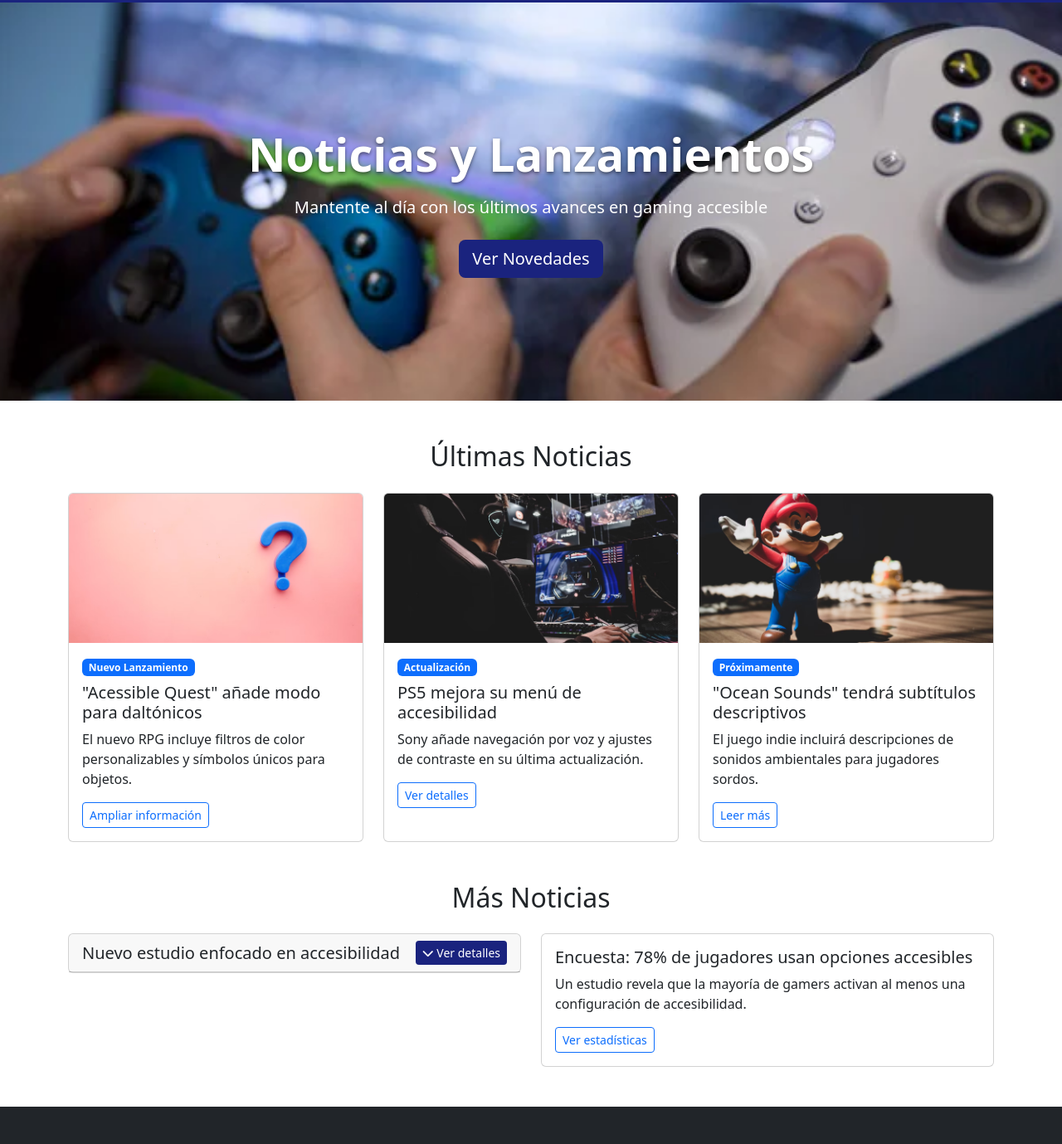
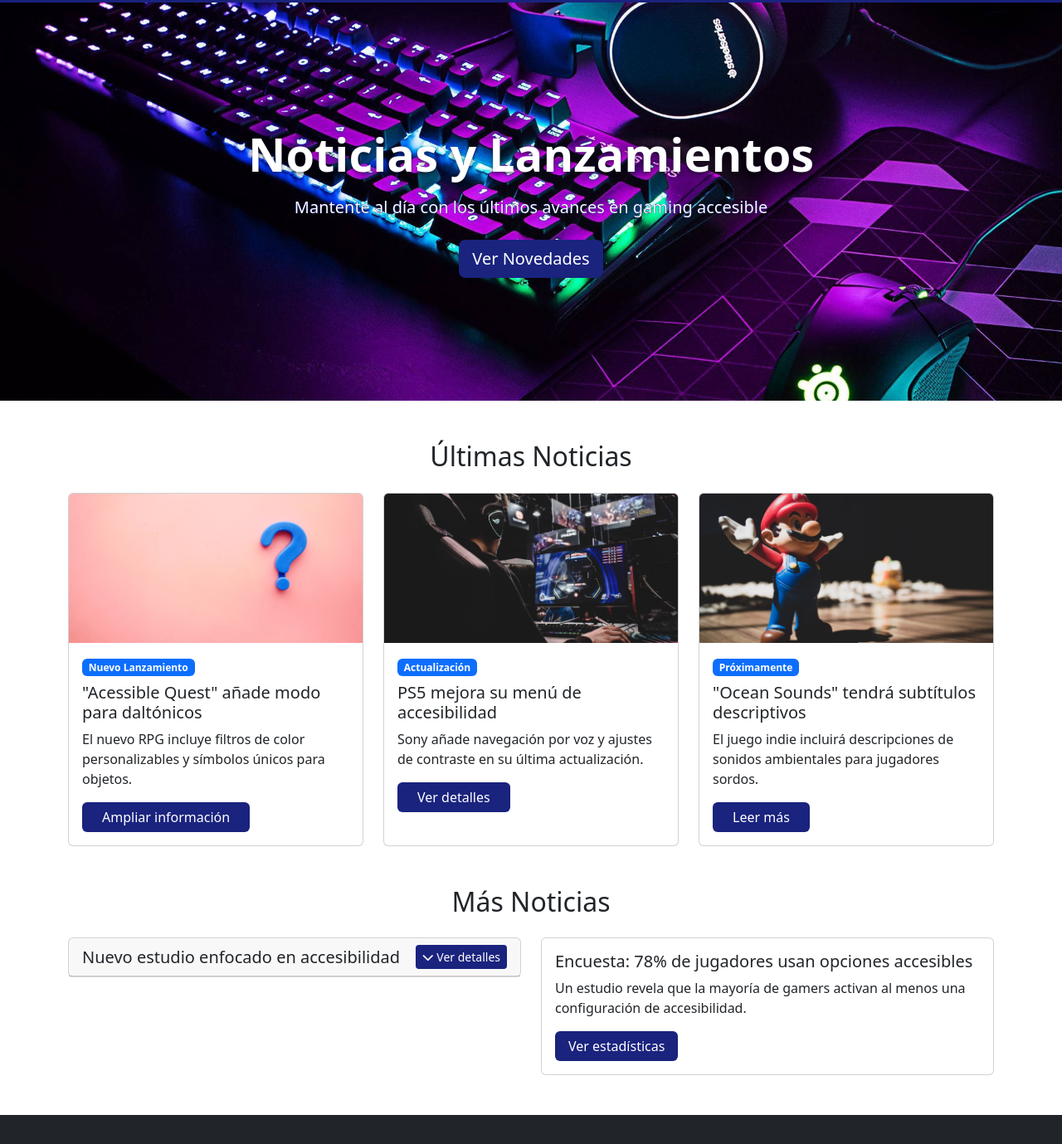
Before and after one commit to GianGougeon/Level-Up-Accesible, a website: page src/pages/noticiasYLanzamientos.html in a window 1280 px wide. Shown: the part 70-1449 px from the top of the page at 83% size. Drawn offline with nearby package versions, Linux system fonts and the light colour scheme.

Commit message:
[15/08/2025] (15:37)  | Merge con santiago y sumando el html de noticiasYLanzamientos, y mejoras de accesibilidad

```diff
--- a/index.html
+++ b/index.html
@@ -5,7 +5,7 @@
         <meta name="viewport" content="width=device-width, initial-scale=1.0" />
         <meta name="description" content="Level-Up Accesible: comunidad de gaming inclusivo para jugadores con discapacidades. Descubre videojuegos, hardware adaptado y recursos para disfrutar del gaming sin barreras." />
         <meta name="keywords" content="gaming accesible, videojuegos inclusivos, juegos para discapacitados, accesibilidad en videojuegos, consolas adaptadas, periféricos accesibles, gaming inclusivo, comunidad gamer accesible, jugadores con discapacidad, configuraciones accesibles, foro gaming inclusivo, nivel up accesible, level-up accesible" />
-       <link href="https://fonts.googleapis.com/css2?family=Roboto&display=swap" rel="stylesheet">
+        <link href="https://fonts.googleapis.com/css2?family=Roboto&display=swap" rel="stylesheet" />
         <link rel="stylesheet" href="./src/css/styles.css" />
         <!-- Bootstrap JS -->
         <script src="https://cdn.jsdelivr.net/npm/bootstrap@5.3.0/dist/js/bootstrap.bundle.min.js"></script>
@@ -18,7 +18,7 @@
     <body>
         <!-- Encabezado con barra de navegación y sección principal -->
         <header>
-            <nav class="navbar navbar-expand-lg navbar-dark py-3 background-primary">
+            <nav class="navbar navbar-expand-xl navbar-dark py-3 background-primary">
                 <div class="container">
                     <a class="navbar-brand d-flex align-items-center" href="./index.html">
                         <span class="me-2" aria-hidden="true">🎮</span>
@@ -33,7 +33,7 @@
                                 <a class="nav-link px-3 py-2 rounded active" href="./index.html" aria-current="page">Inicio</a>
                             </li>
                             <li class="nav-item mx-1">
-                                <a class="nav-link px-3 py-2 rounded" aria-current="page" href="./src/pages/videoJuegos.html">Videojuegos</a>
+                                <a class="nav-link px-3 py-2 rounded" aria-current="page" href="./src/pages/noticiasYlanzamientos.html">Noticias y lanzamientos</a>
                             </li>
                             <li class="nav-item mx-1">
                                 <a class="nav-link px-3 py-2 rounded" href="./src/pages/consolasYperifericos.html">Consolas y perifericos</a>
@@ -51,6 +51,7 @@
                     </div>
                 </div>
             </nav>
+
             <!-- Sección principal de bienvenida con imagen de fondo, título, texto descriptivo y botones de llamada a la acción -->
             <section class="hero-section hero d-flex align-items-center text-white position-relative overflow-hidden">
                 <img src="./src/assets/images/photo-1542751371-adc38448a05e.avif" alt="Persona usando un control de videojuegos, fondo de ambiente gamer" class="hero-img position-absolute w-100 h-100 object-fit-cover" />
@@ -75,7 +76,7 @@
                         <p class="lead">Level-Up Accesible nació con la misión de hacer el mundo del gaming más inclusivo para jugadores con discapacidades.</p>
                         <p>Somos una comunidad que investiga, prueba y recomienda videojuegos, consolas, periféricos y configuraciones que hacen posible que todos disfruten de esta pasión.</p>
                         <p>Creemos que los videojuegos son para todos, y trabajamos para derribar las barreras que limitan la experiencia de algunos jugadores.</p>
-                        <a href="./src/pages/contacto.html" class="btn btn-outline-primary mt-3">Únete a nosotros</a>
+                        <a href="./src/pages/contacto.html" class="btn btn-primary px-3">Únete a nosotros</a>
                     </article>
                     <figure class="col-lg-6">
                         <div class="ratio ratio-16x9">
--- a/src/js/tooltips.js
+++ b/src/js/tooltips.js
@@ -2,4 +2,7 @@
 document.addEventListener("DOMContentLoaded", function () {
     const tooltips = [].slice.call(document.querySelectorAll('[data-bs-toggle="tooltip"]'));
     tooltips.map((t) => new bootstrap.Tooltip(t));
+    // Activar popovers
+    const popovers = [].slice.call(document.querySelectorAll('[data-bs-toggle="popover"]'));
+    popovers.map((p) => new bootstrap.Popover(p));
 });
--- a/src/pages/noticiasYLanzamientos.html
+++ b/src/pages/noticiasYLanzamientos.html
@@ -5,10 +5,12 @@
         <meta name="viewport" content="width=device-width, initial-scale=1.0" />
         <meta name="description" content="Últimas noticias y lanzamientos sobre videojuegos accesibles: opciones para daltónicos, subtítulos configurables y más." />
         <meta name="keywords" content="noticias gaming accesible, lanzamientos inclusivos, juegos para discapacitados, accesibilidad en videojuegos, novedades gaming inclusivo" />
-    <link href="https://fonts.googleapis.com/css2?family=Roboto&display=swap" rel="stylesheet" >
+        <link href="https://fonts.googleapis.com/css2?family=Roboto&display=swap" rel="stylesheet" />
         <link rel="stylesheet" href="./../css/styles.css" />
         <!-- Bootstrap JS -->
         <script src="https://cdn.jsdelivr.net/npm/bootstrap@5.3.0/dist/js/bootstrap.bundle.min.js"></script>
+        <!-- ToolTips JS -->
+        <script src="./../js/tooltips.js" defer></script>
         <!-- Bootstrap -->
         <link href="https://cdn.jsdelivr.net/npm/bootstrap@5.3.0/dist/css/bootstrap.min.css" rel="stylesheet" />
         <!-- FontAwesome -->
@@ -27,8 +29,7 @@
                     </a>
 
                     <!-- Botón menú móvil -->
-            <button class="navbar-toggler" type="button" data-bs-toggle="collapse" data-bs-target="#navbarNav"
-                aria-controls="navbarNav" aria-expanded="false" aria-label="Mostrar u ocultar menú">
+                    <button class="navbar-toggler" type="button" data-bs-toggle="collapse" data-bs-target="#navbarNav" aria-controls="navbarNav" aria-expanded="false" aria-label="Mostrar u ocultar menú">
                         <span class="navbar-toggler-icon"></span>
                     </button>
 
@@ -36,34 +37,22 @@
                     <div class="collapse navbar-collapse" id="navbarNav">
                         <ul class="navbar-nav ms-auto">
                             <li class="nav-item mx-1">
-                        <a class="nav-link px-3 py-2 rounded " href="./../../index.html" aria-current="page">
-                            Inicio
-                        </a>
+                                <a class="nav-link px-3 py-2 rounded" href="./../../index.html" aria-current="page"> Inicio </a>
                             </li>
                             <li class="nav-item mx-1">
-                        <a class="nav-link px-3 py-2 rounded active" href="../../src/pages/noticiasYLanzamientos.html">
-                            Noticias y lanzamientos
-                        </a>
+                                <a class="nav-link px-3 py-2 rounded active" href="../../src/pages/noticiasYLanzamientos.html"> Noticias y lanzamientos </a>
                             </li>
                             <li class="nav-item mx-1">
-                        <a class="nav-link px-3 py-2 rounded" href="./consolasYperifericos.html">
-                            Consolas y periféricos
-                        </a>
+                                <a class="nav-link px-3 py-2 rounded" href="./consolasYperifericos.html"> Consolas y periféricos </a>
                             </li>
                             <li class="nav-item mx-1">
-                        <a class="nav-link px-3 py-2 rounded" href="./comunidades.html">
-                            Comunidades
-                        </a>
+                                <a class="nav-link px-3 py-2 rounded" href="./comunidades.html"> Comunidades </a>
                             </li>
                             <li class="nav-item mx-1">
-                        <a class="nav-link px-3 py-2 rounded" href="./recursos.html">
-                            Foro de ayuda
-                        </a>
+                                <a class="nav-link px-3 py-2 rounded" href="./recursos.html"> Foro de ayuda </a>
                             </li>
                             <li class="nav-item mx-1">
-                        <a class="nav-link px-3 py-2 rounded" href="./contacto.html">
-                            Accesibilidad
-                        </a>
+                                <a class="nav-link px-3 py-2 rounded" href="./contacto.html"> Accesibilidad </a>
                             </li>
                         </ul>
                     </div>
@@ -72,12 +61,10 @@
 
             <!-- Hero Section -->
             <section class="hero-section hero d-flex align-items-center text-white position-relative overflow-hidden">
-            <img src="../assets/images/Noticias y Lanzamientos/hero jpg.jpg"
-                 alt="Pantalla con noticias de videojuegos"
-                 class="hero-img position-absolute w-100 h-100 object-fit-cover" />
+                <img src="../assets/images/Noticias y Lanzamientos/purple-gaming-nepi2tnxp6g0mvz9.jpg" alt="Pantalla con noticias de videojuegos" class="hero-img position-absolute w-100 h-100 object-fit-cover" />
                 <div class="container text-center py-5 position-relative z-1">
-                <h1 class="display-4 fw-bold mb-3">Noticias y Lanzamientos</h1>
-                <p class="lead lead-slogan mb-4">Mantente al día con los últimos avances en gaming accesible</p>
+                    <h1 class="display-4 fw-bold mb-3 text-outline">Noticias y Lanzamientos</h1>
+                    <p class="lead lead-slogan mb-4 text-outline">Mantente al día con los últimos avances en gaming accesible</p>
                     <div class="d-flex justify-content-center gap-3">
                         <a href="#ultimas-noticias" class="btn btn-primary btn-lg">Ver Novedades</a>
                     </div>
@@ -93,19 +80,12 @@
                     <!-- Noticia 1 - Modal -->
                     <div class="col-md-6 col-lg-4">
                         <div class="card h-100 card-hover">
-                        <img src="../assets/images/Noticias y Lanzamientos/Noticia 1 Nuevo lanzamiento.avif"
-                             class="card-img-top"
-                             alt="Juego con modo daltonismo"
-                             style="height: 180px; object-fit: cover" />
+                            <img src="../assets/images/Noticias y Lanzamientos/Noticia 1 Nuevo lanzamiento.avif" class="card-img-top" alt="Juego con modo daltonismo" style="height: 180px; object-fit: cover" />
                             <div class="card-body">
                                 <span class="badge bg-primary mb-2">Nuevo Lanzamiento</span>
                                 <h3 class="card-title h5">"Acessible Quest" añade modo para daltónicos</h3>
                                 <p class="card-text">El nuevo RPG incluye filtros de color personalizables y símbolos únicos para objetos.</p>
-                            <button class="btn btn-sm btn-outline-primary"
-                                    data-bs-toggle="modal"
-                                    data-bs-target="#noticia1">
-                                Ampliar información
-                            </button>
+                                <button class="btn btn-primary px-4" data-bs-toggle="modal" data-bs-target="#noticia1">Ampliar información</button>
                             </div>
                         </div>
                     </div>
@@ -113,20 +93,12 @@
                     <!-- Noticia 2 - Tooltip -->
                     <div class="col-md-6 col-lg-4">
                         <div class="card h-100 card-hover">
-                        <img src="../assets/images/Noticias y Lanzamientos/Noticia2 Actualizacion.avif"
-                             class="card-img-top"
-                             alt="Control adaptativo"
-                             style="height: 180px; object-fit: cover" />
+                            <img src="../assets/images/Noticias y Lanzamientos/Noticia2 Actualizacion.avif" class="card-img-top" alt="Control adaptativo" style="height: 180px; object-fit: cover" />
                             <div class="card-body">
                                 <span class="badge bg-primary mb-2">Actualización</span>
                                 <h3 class="card-title h5">PS5 mejora su menú de accesibilidad</h3>
                                 <p class="card-text">Sony añade navegación por voz y ajustes de contraste en su última actualización.</p>
-                            <button class="btn btn-sm btn-outline-primary"
-                                    data-bs-toggle="tooltip"
-                                    data-bs-placement="top"
-                                    data-bs-title="Incluye soporte para 15 idiomas y perfiles personalizados">
-                                Ver detalles
-                            </button>
+                                <button class="btn btn-primary px-4" data-bs-toggle="tooltip" data-bs-placement="top" data-bs-title="Incluye soporte para 15 idiomas y perfiles personalizados">Ver detalles</button>
                             </div>
                         </div>
                     </div>
@@ -134,19 +106,12 @@
                     <!-- Noticia 3 - Modal -->
                     <div class="col-md-6 col-lg-4">
                         <div class="card h-100 card-hover">
-                        <img src="../assets/images/Noticias y Lanzamientos/Noticia 3 proximamente.avif"
-                             class="card-img-top"
-                             alt="Juego con subtítulos"
-                             style="height: 180px; object-fit: cover" />
+                            <img src="../assets/images/Noticias y Lanzamientos/Noticia 3 proximamente.avif" class="card-img-top" alt="Juego con subtítulos" style="height: 180px; object-fit: cover" />
                             <div class="card-body">
                                 <span class="badge bg-primary mb-2">Próximamente</span>
                                 <h3 class="card-title h5">"Ocean Sounds" tendrá subtítulos descriptivos</h3>
                                 <p class="card-text">El juego indie incluirá descripciones de sonidos ambientales para jugadores sordos.</p>
-                            <button class="btn btn-sm btn-outline-primary"
-                                    data-bs-toggle="modal"
-                                    data-bs-target="#noticia3">
-                                Leer más
-                            </button>
+                                <button class="btn btn-primary px-4" data-bs-toggle="modal" data-bs-target="#noticia3">Leer más</button>
                             </div>
                         </div>
                     </div>
@@ -162,10 +127,8 @@
                         <div class="card">
                             <div class="card-header d-flex justify-content-between align-items-center">
                                 <h3 class="h5 mb-0">Nuevo estudio enfocado en accesibilidad</h3>
-                            <button class="btn btn-sm btn-primary"
-                                    data-bs-toggle="collapse"
-                                    data-bs-target="#noticia4">
-                                <i class="fas fa-chevron-down" ></i>
+                                <button class="btn btn-sm btn-primary" data-bs-toggle="collapse" data-bs-target="#noticia4">
+                                    <i class="fas fa-chevron-down"></i>
                                     Ver detalles
                                 </button>
                             </div>
@@ -188,12 +151,7 @@
                             <div class="card-body">
                                 <h3 class="card-title h5">Encuesta: 78% de jugadores usan opciones accesibles</h3>
                                 <p class="card-text">Un estudio revela que la mayoría de gamers activan al menos una configuración de accesibilidad.</p>
-                            <button class="btn btn-sm btn-outline-primary"
-                                    data-bs-toggle="popover"
-                                    data-bs-title="Datos clave"
-                                    data-bs-content="Subtítulos (62%), Modo daltonismo (34%), Controles remapeables (41%)">
-                                Ver estadísticas
-                            </button>
+                                <button class="btn btn-primary px-3" data-bs-toggle="popover" data-bs-title="Datos clave" data-bs-content="Subtítulos (62%), Modo daltonismo (34%), Controles remapeables (41%)">Ver estadísticas</button>
                             </div>
                         </div>
                     </div>
@@ -211,9 +169,7 @@
                         <button type="button" class="btn-close" data-bs-dismiss="modal" aria-label="Close"></button>
                     </div>
                     <div class="modal-body">
-                    <img src="https://images.unsplash.com/photo-1633613286848-e6f43bbafb8d?ixlib=rb-4.0.3&ixid=M3wxMjA3fDB8MHxwaG90by1wYWdlfHx8fGVufDB8fHx8fA%3D%3D&auto=format&fit=crop&w=1470&q=80"
-                         class="img-fluid mb-3"
-                         alt="Modo daltonismo en juego" />
+                        <img src="https://images.unsplash.com/photo-1633613286848-e6f43bbafb8d?ixlib=rb-4.0.3&ixid=M3wxMjA3fDB8MHxwaG90by1wYWdlfHx8fGVufDB8fHx8fA%3D%3D&auto=format&fit=crop&w=1470&q=80" class="img-fluid mb-3" alt="Modo daltonismo en juego" />
                         <p>El RPG <strong>"Accessible Quest"</strong> ha lanzado una actualización que incluye:</p>
                         <ul>
                             <li>8 filtros de color para diferentes tipos de daltonismo</li>
@@ -297,27 +253,5 @@
                 </div>
             </div>
         </footer>
-
-    <!-- Script para interactividad -->
-    <script>
-        // Activar tooltips y popovers
-        document.addEventListener('DOMContentLoaded', function() {
-            const tooltips = [].slice.call(document.querySelectorAll('[data-bs-toggle="tooltip"]'));
-            tooltips.map(t => new bootstrap.Tooltip(t));
-
-            const popovers = [].slice.call(document.querySelectorAll('[data-bs-toggle="popover"]'));
-            popovers.map(p => new bootstrap.Popover(p));
-
-            // Filtrado de noticias (ejemplo básico)
-            const filterButtons = document.querySelectorAll('.filter-btn');
-            filterButtons.forEach(btn => {
-                btn.addEventListener('click', () => {
-                    filterButtons.forEach(b => b.classList.remove('active'));
-                    btn.classList.add('active');
-                    // Aquí iría la lógica para filtrar noticias
-                });
-            });
-        });
-    </script>
     </body>
 </html>
--- a/src/scss/main.scss
+++ b/src/scss/main.scss
@@ -9,7 +9,7 @@
 @use "./base/reset";
 /* pages */
 @use "./pages/inicio";
-// @use "./pages/noticiasYlanzamientos";
+@use "./pages/noticiasYlanzamientos";
 @use "./pages/consolasYperifericos";
 // @use "./pages/comunidades";
 // @use "./pages/foro";
--- /dev/null
+++ b/src/scss/pages/_noticiasYlanzamientos.scss
@@ -0,0 +1,7 @@
+@use "../abstracts/variables" as v;
+@use "../abstracts/mixins" as m;
+
+// Clase reutilizable
+.text-outline {
+    @include m.text-outline(v.$primary-color, 0.1px);
+}
```
Also changed, not shown: src/scss/abstracts/_mixins.scss (+10 -0 lines), src/scss/pages/_inicio.scss (+7 -0 lines), src/assets/images/Noticias y Lanzamientos/hero Noticias y Lanzamientos.avif (deleted), src/assets/images/Noticias y Lanzamientos/hero jpg.jpg (deleted), src/assets/images/Noticias y Lanzamientos/purple-gaming-nepi2tnxp6g0mvz9.jpg (added), src/css/styles.css, 1 other file. Lines whose indentation alone changed are shown as unchanged.
